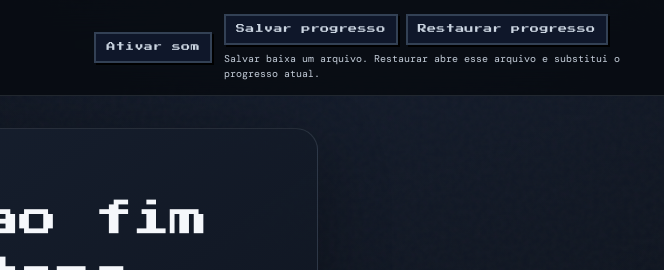
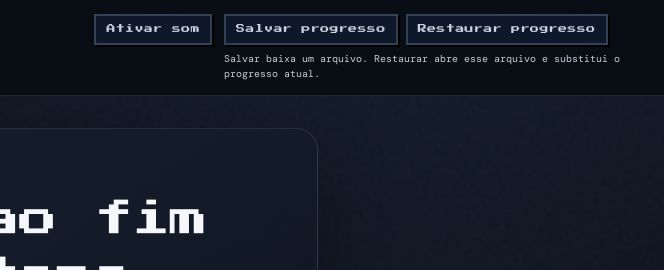
Before and after one commit to imagalhaess/operacao-doomsday, a website built with Vite: page index.html in a window 1280 px wide. Shown: the top 270 px of the page, 616-1280 px from the left. Built offline with nearby package versions, Linux system fonts and the light colour scheme.

Commit message:
Alinha botoes de som e backup no cabecalho

```diff
--- a/src/styles/main.css
+++ b/src/styles/main.css
@@ -79,7 +79,7 @@ a { color: inherit; }
   font-family: var(--arcade-font);
   font-size: 10px; letter-spacing: 0.12em; margin-top: 2px;
 }
-.top-actions { display: flex; align-items: center; gap: 12px; min-width: 0; }
+.top-actions { display: flex; align-items: flex-start; gap: 12px; min-width: 0; }
 .backup-controls { display: grid; gap: 6px; max-width: 420px; }
 .backup-buttons { display: flex; flex-wrap: wrap; gap: 8px; }
 .backup-help { color: var(--soft); font-size: 10px; line-height: 1.5; }
```
Also changed, not shown: CHANGELOG.md.
